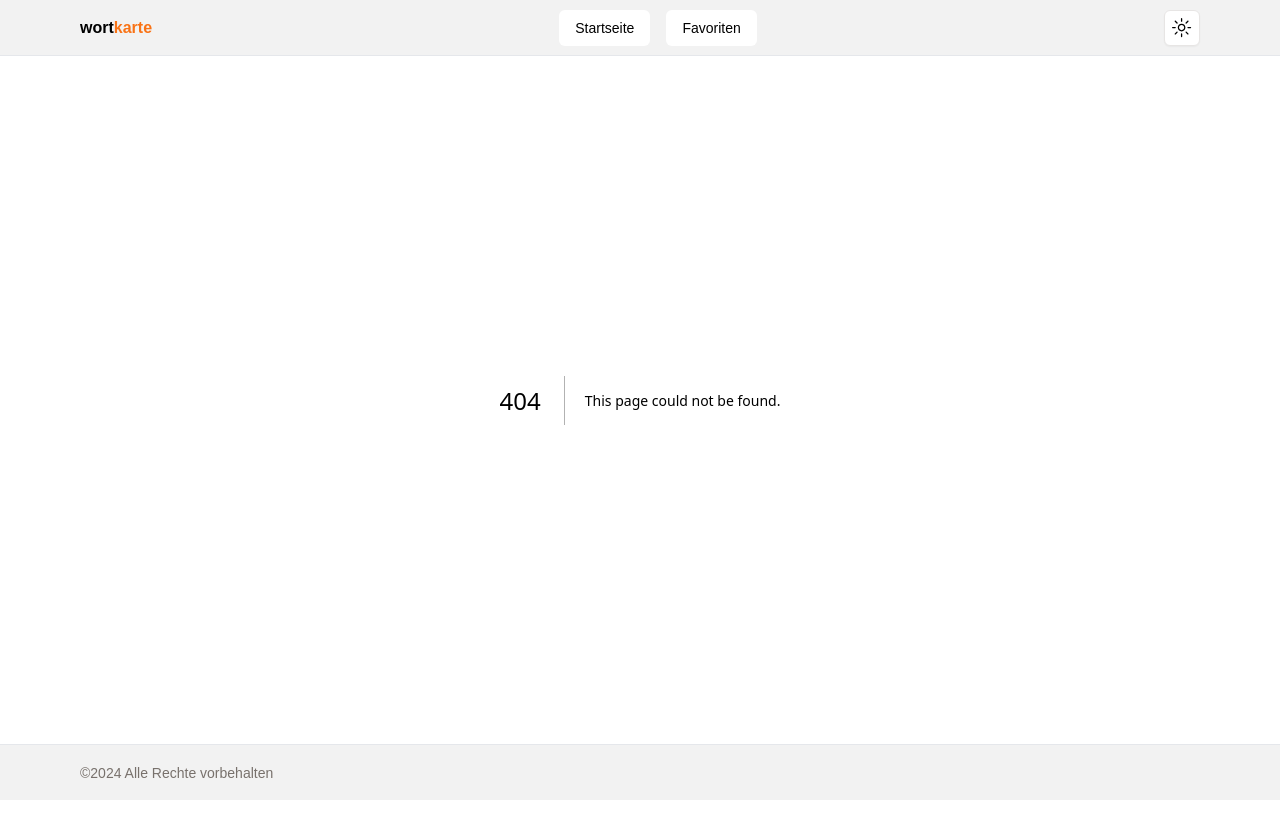
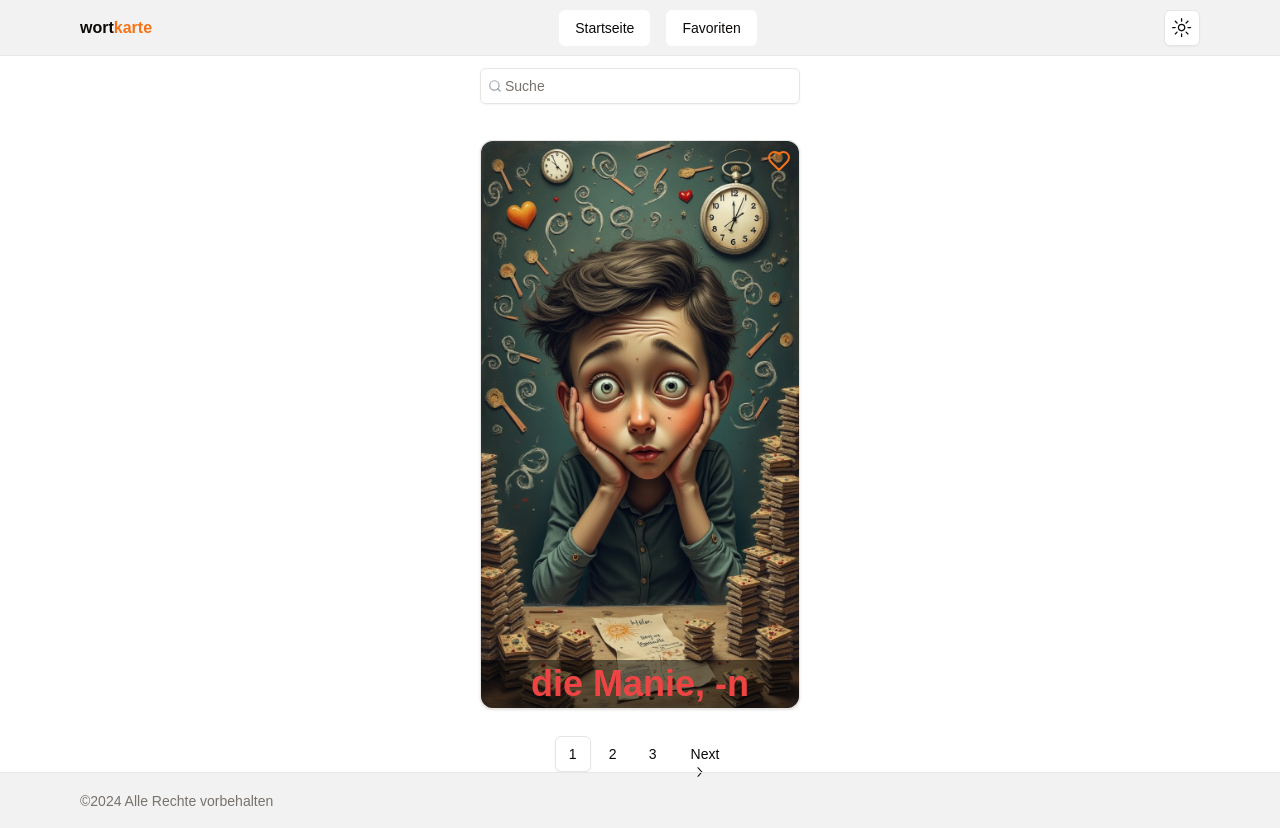
Before and after one commit to stoczec/wortkarte, a Next.js app: page /page/1 in a window 1280 px wide. Before the commit this address had no page. Before the commit the page ends 800 px from the top, so only its background shows below. Built offline with nearby package versions, Linux system fonts and the light colour scheme.

Commit message:
"Removed SearchBar and WordCarousel components, added Link and Button components"

```diff
--- a/src/app/page.tsx
+++ b/src/app/page.tsx
@@ -1,14 +1,19 @@
 'use client'
 
 import { SearchBar, WordCarousel } from '@/components'
+import { Button } from '@/components/ui/button'
 import { useFilteredCards } from '@/hooks'
+import Link from 'next/link'
 
 export default function Home() {
 	const { filteredCards, searchQuery, updateSearchQuery } = useFilteredCards()
 	return (
 		<section className="flex flex-col items-center justify-center flex-grow flex-shrink-0 basis-auto">
-			<SearchBar searchQuery={searchQuery} setSearchQuery={updateSearchQuery} />
-			<WordCarousel data={filteredCards} />
+			{/* <SearchBar searchQuery={searchQuery} setSearchQuery={updateSearchQuery} />
+			<WordCarousel data={filteredCards} /> */}
+			<Link href="/page/1">
+				<Button>Los geht's</Button>
+			</Link>
 		</section>
 	)
 }
--- /dev/null
+++ b/src/app/page/[page]/page.tsx
@@ -0,0 +1,84 @@
+// src/app/page/[page]/page.tsx
+
+'use client'
+
+import { usePathname } from 'next/navigation'
+import { SearchBar, WordCarousel } from '@/components'
+import { useFilteredCards } from '@/hooks'
+import {
+	Pagination,
+	PaginationContent,
+	PaginationItem,
+	PaginationPrevious,
+	PaginationNext,
+	PaginationLink,
+} from '@/components/ui/pagination'
+
+const ITEMS_PER_PAGE = 10
+
+export default function PaginatedPage() {
+	const pathname = usePathname()
+	const pageParam = pathname.split('/').pop()
+	const currentPage = parseInt(pageParam as string) || 1
+
+	const { filteredCards, searchQuery, updateSearchQuery } = useFilteredCards()
+
+	const totalPages = Math.ceil(filteredCards.length / ITEMS_PER_PAGE)
+
+	const startIndex = (currentPage - 1) * ITEMS_PER_PAGE
+	const currentItems = filteredCards.slice(
+		startIndex,
+		startIndex + ITEMS_PER_PAGE
+	)
+
+	const handlePageChange = (page: number) => {
+		window.location.href = `/page/${page}`
+	}
+
+	const handlePreviousPage = () => {
+		if (currentPage > 1) {
+			handlePageChange(currentPage - 1)
+		}
+	}
+
+	const handleNextPage = () => {
+		if (currentPage < totalPages) {
+			handlePageChange(currentPage + 1)
+		}
+	}
+
+	return (
+		<section className="flex flex-col items-center justify-center flex-grow flex-shrink-0 basis-auto">
+			<SearchBar searchQuery={searchQuery} setSearchQuery={updateSearchQuery} />
+			<WordCarousel data={currentItems} />
+			<Pagination>
+				<PaginationContent>
+					<PaginationItem>
+						<PaginationPrevious
+							onClick={handlePreviousPage}
+							style={{ display: currentPage === 1 ? 'none' : 'block' }}
+						/>
+					</PaginationItem>
+
+					{[...Array(totalPages)].map((_, index) => (
+						<PaginationItem key={index}>
+							<PaginationLink
+								href={`/page/${index + 1}`}
+								isActive={currentPage === index + 1}
+							>
+								{index + 1}
+							</PaginationLink>
+						</PaginationItem>
+					))}
+
+					<PaginationItem>
+						<PaginationNext
+							onClick={handleNextPage}
+							style={{ display: currentPage === totalPages ? 'none' : 'block' }}
+						/>
+					</PaginationItem>
+				</PaginationContent>
+			</Pagination>
+		</section>
+	)
+}
--- /dev/null
+++ b/src/components/ui/pagination.tsx
@@ -0,0 +1,121 @@
+import * as React from "react"
+import {
+  ChevronLeftIcon,
+  ChevronRightIcon,
+  DotsHorizontalIcon,
+} from "@radix-ui/react-icons"
+
+import { cn } from "@/lib/utils"
+import { ButtonProps, buttonVariants } from "@/components/ui/button"
+
+const Pagination = ({ className, ...props }: React.ComponentProps<"nav">) => (
+  <nav
+    role="navigation"
+    aria-label="pagination"
+    className={cn("mx-auto flex w-full justify-center", className)}
+    {...props}
+  />
+)
+Pagination.displayName = "Pagination"
+
+const PaginationContent = React.forwardRef<
+  HTMLUListElement,
+  React.ComponentProps<"ul">
+>(({ className, ...props }, ref) => (
+  <ul
+    ref={ref}
+    className={cn("flex flex-row items-center gap-1", className)}
+    {...props}
+  />
+))
+PaginationContent.displayName = "PaginationContent"
+
+const PaginationItem = React.forwardRef<
+  HTMLLIElement,
+  React.ComponentProps<"li">
+>(({ className, ...props }, ref) => (
+  <li ref={ref} className={cn("", className)} {...props} />
+))
+PaginationItem.displayName = "PaginationItem"
+
+type PaginationLinkProps = {
+  isActive?: boolean
+} & Pick<ButtonProps, "size"> &
+  React.ComponentProps<"a">
+
+const PaginationLink = ({
+  className,
+  isActive,
+  size = "icon",
+  ...props
+}: PaginationLinkProps) => (
+  <a
+    aria-current={isActive ? "page" : undefined}
+    className={cn(
+      buttonVariants({
+        variant: isActive ? "outline" : "ghost",
+        size,
+      }),
+      className
+    )}
+    {...props}
+  />
+)
+PaginationLink.displayName = "PaginationLink"
+
+const PaginationPrevious = ({
+  className,
+  ...props
+}: React.ComponentProps<typeof PaginationLink>) => (
+  <PaginationLink
+    aria-label="Go to previous page"
+    size="default"
+    className={cn("gap-1 pl-2.5", className)}
+    {...props}
+  >
+    <ChevronLeftIcon className="h-4 w-4" />
+    <span>Previous</span>
+  </PaginationLink>
+)
+PaginationPrevious.displayName = "PaginationPrevious"
+
+const PaginationNext = ({
+  className,
+  ...props
+}: React.ComponentProps<typeof PaginationLink>) => (
+  <PaginationLink
+    aria-label="Go to next page"
+    size="default"
+    className={cn("gap-1 pr-2.5", className)}
+    {...props}
+  >
+    <span>Next</span>
+    <ChevronRightIcon className="h-4 w-4" />
+  </PaginationLink>
+)
+PaginationNext.displayName = "PaginationNext"
+
+const PaginationEllipsis = ({
+  className,
+  ...props
+}: React.ComponentProps<"span">) => (
+  <span
+    aria-hidden
+    className={cn("flex h-9 w-9 items-center justify-center", className)}
+    {...props}
+  >
+    <DotsHorizontalIcon className="h-4 w-4" />
+    <span className="sr-only">More pages</span>
+  </span>
+)
+PaginationEllipsis.displayName = "PaginationEllipsis"
+
+export {
+  Pagination,
+  PaginationContent,
+  PaginationLink,
+  PaginationItem,
+  PaginationPrevious,
+  PaginationNext,
+  PaginationEllipsis,
+}
```
